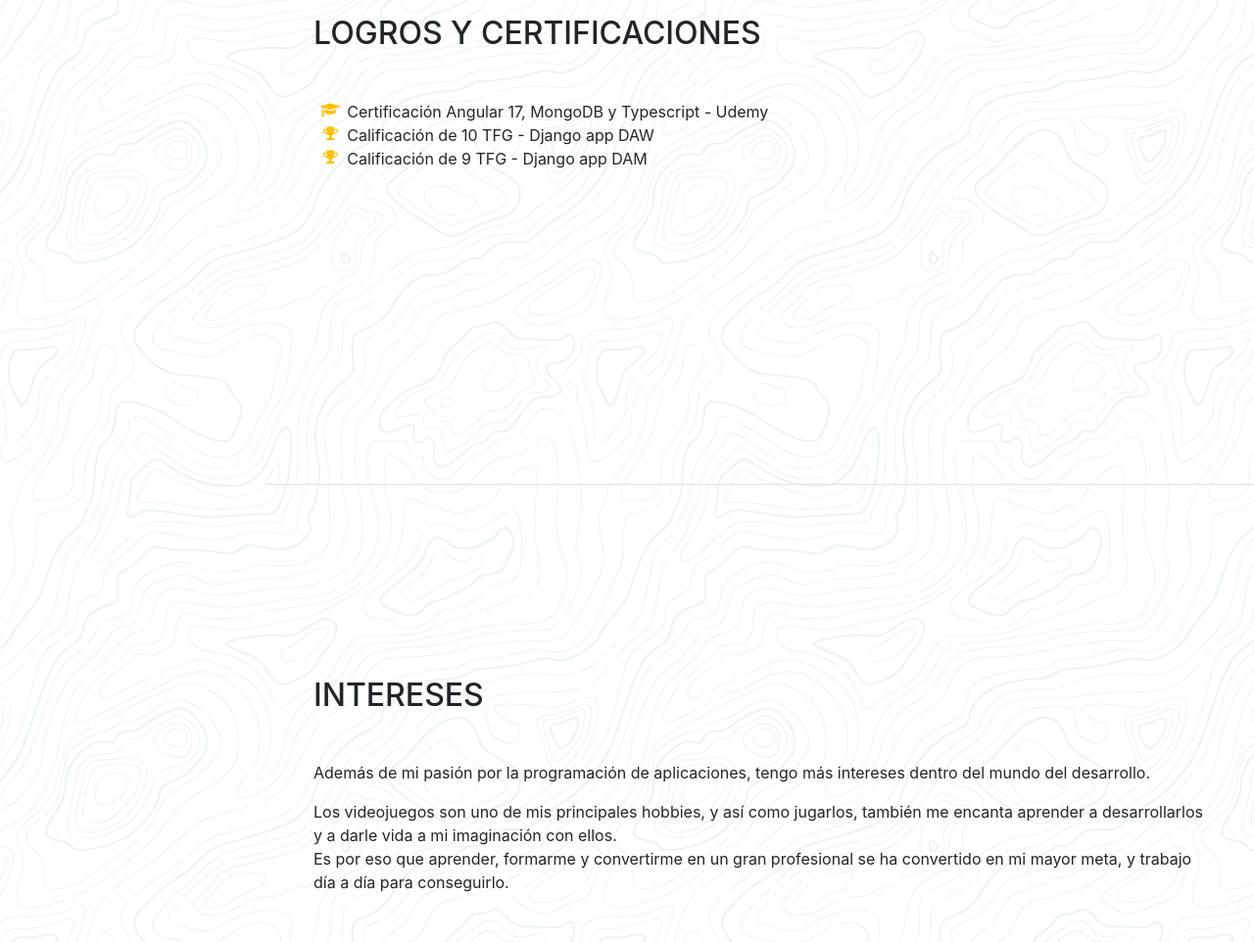
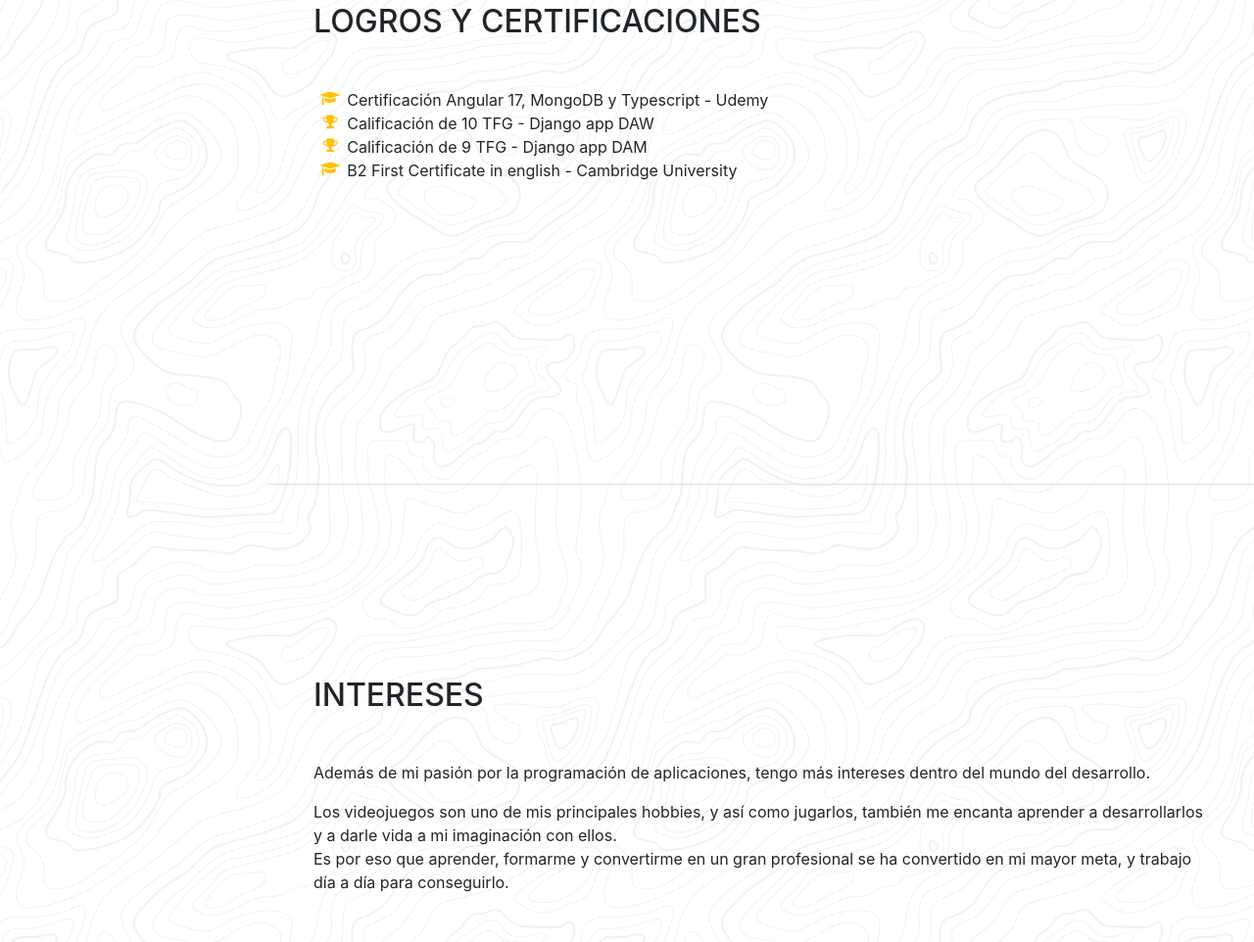
Before and after one commit to CastrilloRedondoVictor/Castrilloredondovictor.github.io, a website with bundled scripts: page index.html in a window 1280 px wide. Shown: the part 3696-4658 px from the top of the page at 98% size. Built offline with nearby package versions, Linux system fonts and the light colour scheme; a web font is replaced by a local one.

Commit message:
Added english level

```diff
--- a/index.html
+++ b/index.html
@@ -332,6 +332,10 @@
               <i class="fa-li fa fa-trophy text-warning"></i>
               Calificación de 9 TFG - Django app DAM</li>
             <li>
+              <li>
+                <i class="fa-li fa fa-graduation-cap text-warning"></i>
+                B2 First Certificate in english - Cambridge University</li>
+              <li>
           </ul>
         </div>
       </section>
@@ -371,9 +375,13 @@
                 <i class="devicon-amazonwebservices-plain-wordmark"></i>
               </li>
         </div>
+      </div>
+
       </section>
 
+
     </div>
+
 
     <!-- Bootstrap core JavaScript -->
     <script src="vendor/jquery/jquery.min.js"></script>
```
